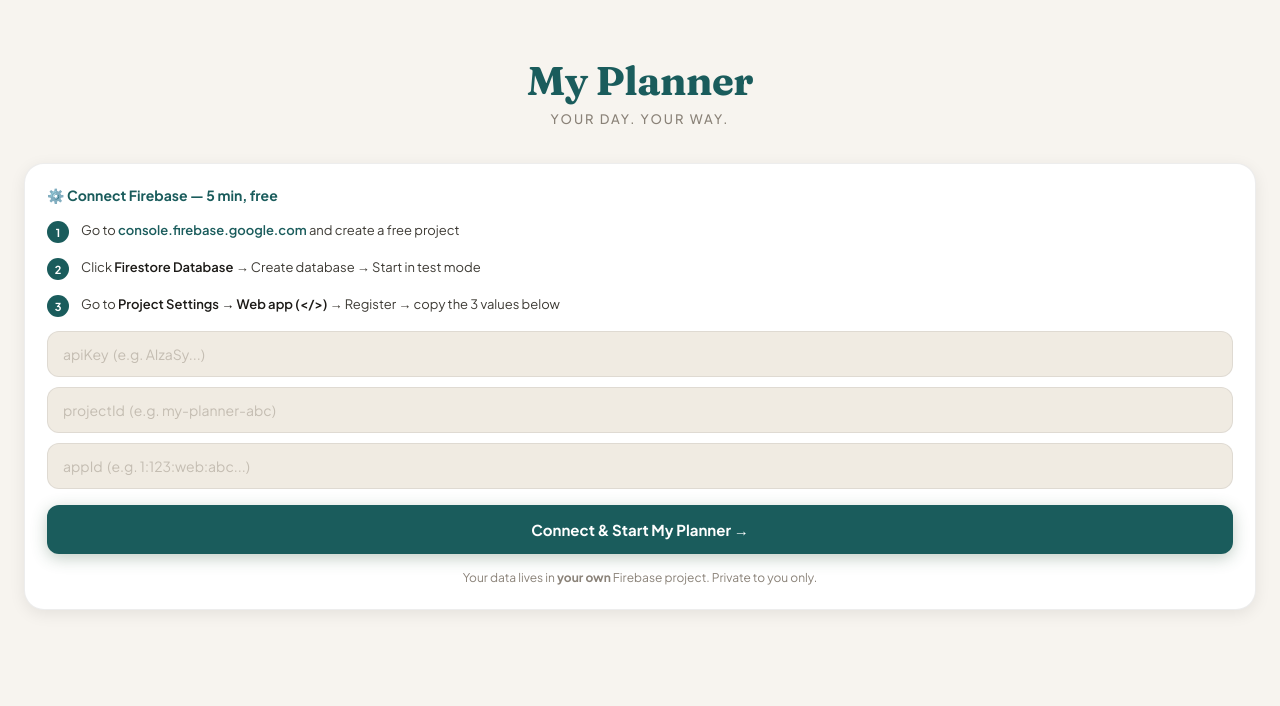
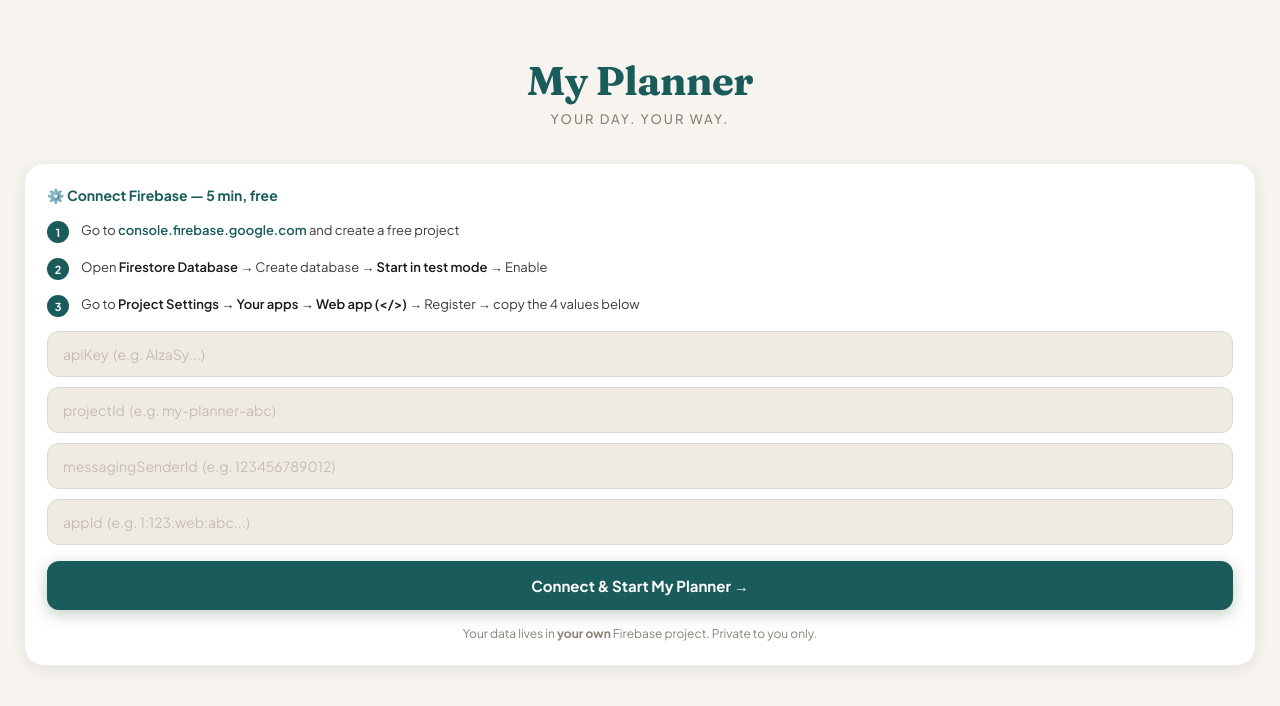
Before and after one commit to Siri-Meghana/my-planner-react, a React (Vite) app: page / in a window 1280 px wide. Shown: the top 706 px of the page. Built offline with nearby package versions, Linux system fonts and the light colour scheme.

Commit message:
Enhance Setup component with messagingSenderId
Added messagingSenderId state and updated validation.

```diff
--- a/src/pages/Setup.jsx
+++ b/src/pages/Setup.jsx
@@ -3,33 +3,35 @@ import { usePlanner } from '../context/PlannerContext'
 
 export default function Setup({ onComplete }) {
   const { connectFirebase } = usePlanner()
-  const [apiKey,    setApiKey]    = useState('')
-  const [projectId, setProjectId] = useState('')
-  const [appId,     setAppId]     = useState('')
-  const [loading,   setLoading]   = useState(false)
-  const [error,     setError]     = useState('')
+  const [apiKey,            setApiKey]            = useState('')
+  const [projectId,         setProjectId]         = useState('')
+  const [appId,             setAppId]             = useState('')
+  const [messagingSenderId, setMessagingSenderId] = useState('')
+  const [loading,           setLoading]           = useState(false)
+  const [error,             setError]             = useState('')
 
   async function handleConnect() {
-    if (!apiKey.trim() || !projectId.trim() || !appId.trim()) {
-      setError('Please fill in all three fields.')
+    if (!apiKey.trim() || !projectId.trim() || !appId.trim() || !messagingSenderId.trim()) {
+      setError('Please fill in all four fields.')
       return
     }
     setLoading(true)
     setError('')
     try {
+      const pid = projectId.trim()
       const config = {
-        apiKey:        apiKey.trim(),
-        projectId:     projectId.trim(),
-        appId:         appId.trim(),
-        authDomain:    `${projectId.trim()}.firebaseapp.com`,
-        storageBucket: `${projectId.trim()}.appspot.com`,
-        messagingSenderId: '000000000000',
+        apiKey:            apiKey.trim(),
+        projectId:         pid,
+        appId:             appId.trim(),
+        messagingSenderId: messagingSenderId.trim(),
+        authDomain:        `${pid}.firebaseapp.com`,
+        storageBucket:     `${pid}.firebasestorage.app`,
       }
       localStorage.setItem('myplannerFB', JSON.stringify(config))
       await connectFirebase(config)
       onComplete()
     } catch (e) {
-      setError('Connection failed. Please check your config values and try again.')
+      setError('Connection failed. Double-check your 4 values, and make sure you created a Firestore database in test mode.')
       localStorage.removeItem('myplannerFB')
     } finally {
       setLoading(false)
@@ -53,13 +55,13 @@ export default function Setup({ onComplete }) {
         <div className="step-row">
           <div className="step-num">2</div>
           <div className="step-txt">
-            Click <strong>Firestore Database</strong> → Create database → Start in test mode
+            Open <strong>Firestore Database</strong> → Create database → <strong>Start in test mode</strong> → Enable
           </div>
         </div>
         <div className="step-row">
           <div className="step-num">3</div>
           <div className="step-txt">
-            Go to <strong>Project Settings → Web app (&lt;/&gt;)</strong> → Register → copy the 3 values below
+            Go to <strong>Project Settings → Your apps → Web app (&lt;/&gt;)</strong> → Register → copy the 4 values below
           </div>
         </div>
 
@@ -74,6 +76,12 @@ export default function Setup({ onComplete }) {
           placeholder="projectId  (e.g. my-planner-abc)"
           value={projectId}
           onChange={e => setProjectId(e.target.value)}
+        />
+        <input
+          className="setup-inp"
+          placeholder="messagingSenderId  (e.g. 123456789012)"
+          value={messagingSenderId}
+          onChange={e => setMessagingSenderId(e.target.value)}
         />
         <input
           className="setup-inp"
```
